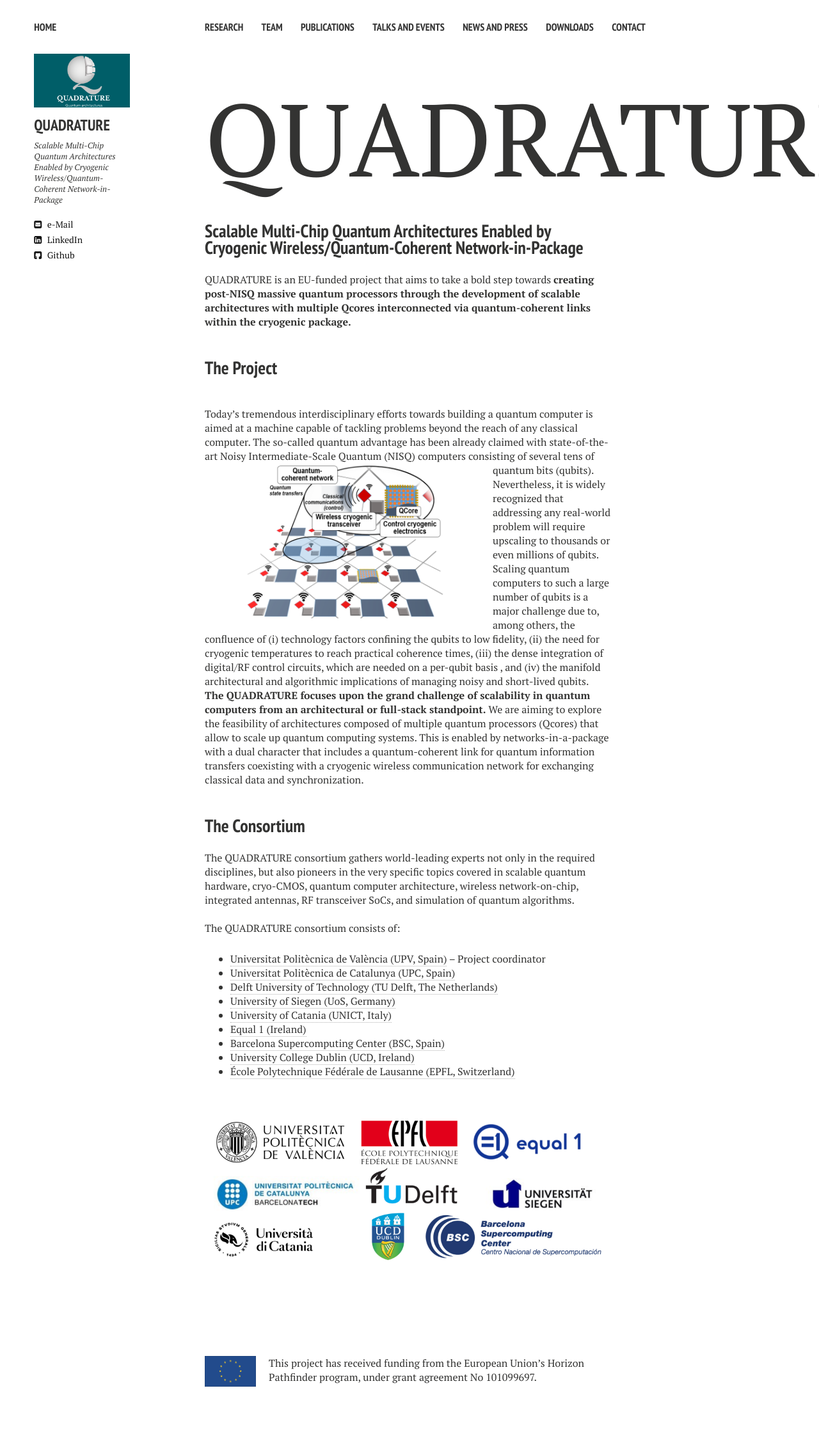
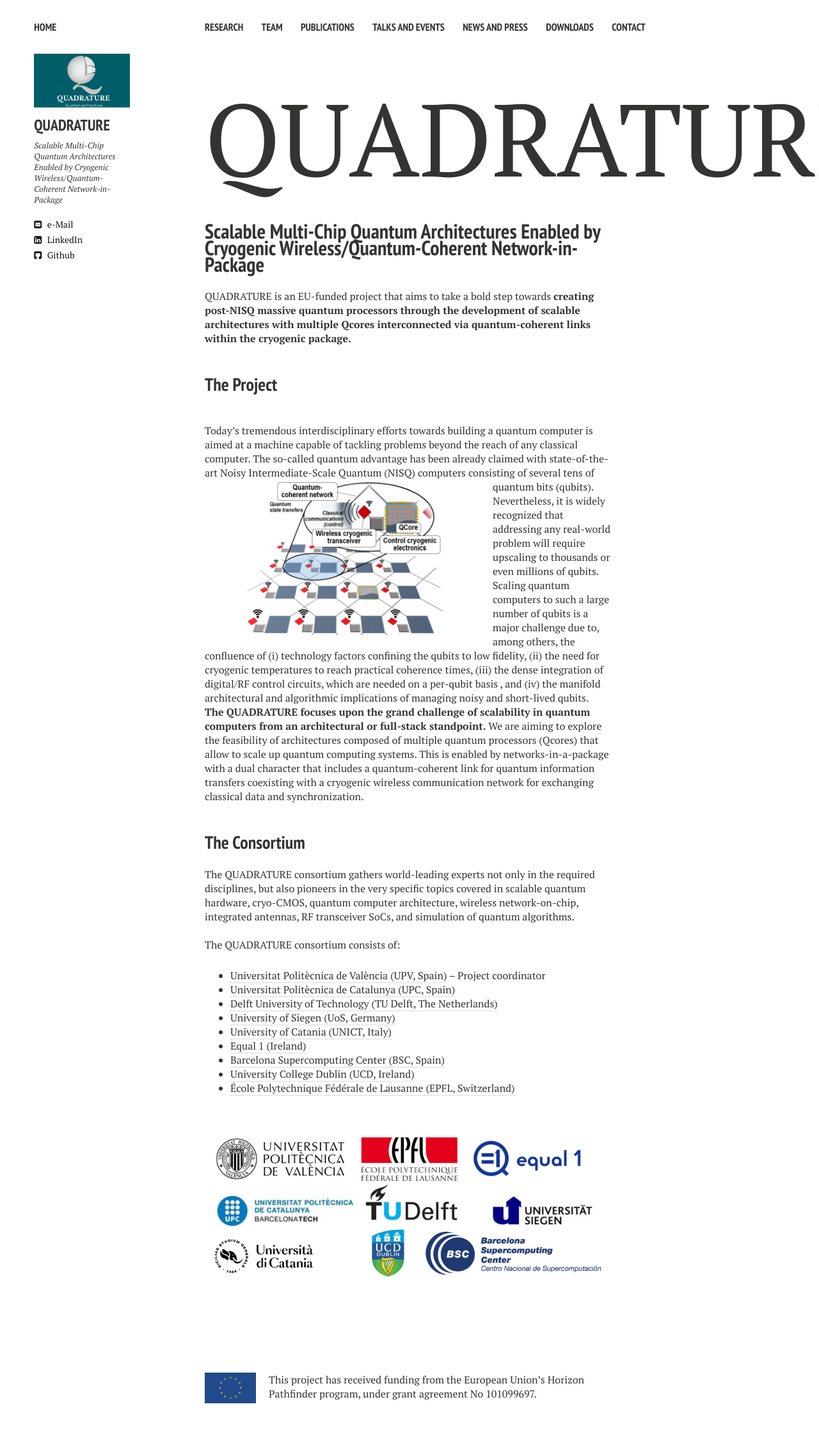
Before and after one commit to biddu/biddu.github.io, a Jekyll site: the page built from index.md, in a window 1280 px wide. Shown: the whole page at 64% size. Built offline with Jekyll 4.4.1, drawn with Linux system fonts in a browser that asks for light colours; nearby versions of some CDN libraries; comment, search, counter and statistics services are not loaded; before the commit the page ends 2216 px from its top, so only the background shows below that.

```diff
--- a/index.md
+++ b/index.md
@@ -14,8 +14,7 @@ image:
 -->
 
 <span style="font-size:10em;">QUADRATURE</span>
-
-## Scalable Multi-Chip Quantum Architectures Enabled by Cryogenic Wireless/Quantum-Coherent Network-in-Package
+# Scalable Multi-Chip Quantum Architectures Enabled by Cryogenic Wireless/Quantum-Coherent Network-in-Package
 
 QUADRATURE is an EU-funded project that aims to take a bold step towards **creating post-NISQ massive quantum processors through the development of scalable architectures with multiple Qcores interconnected via quantum-coherent links within the cryogenic package.**
 
```
